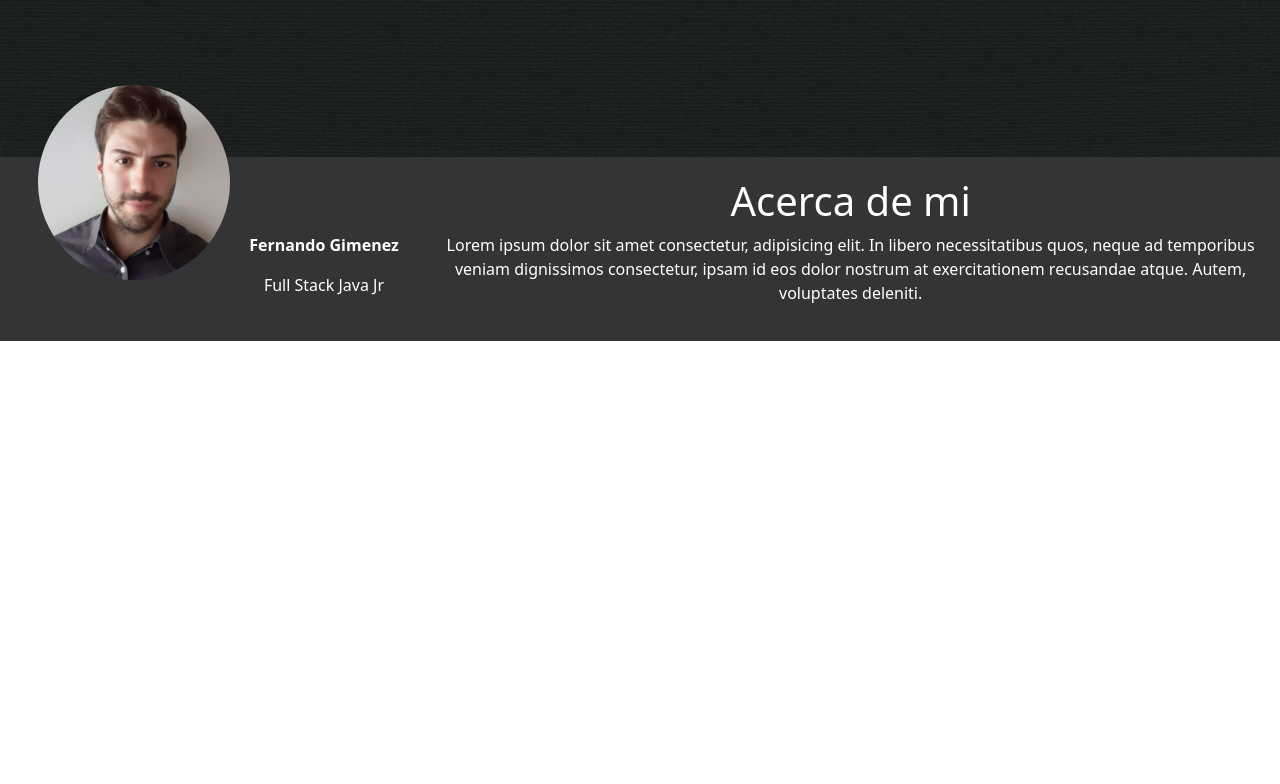
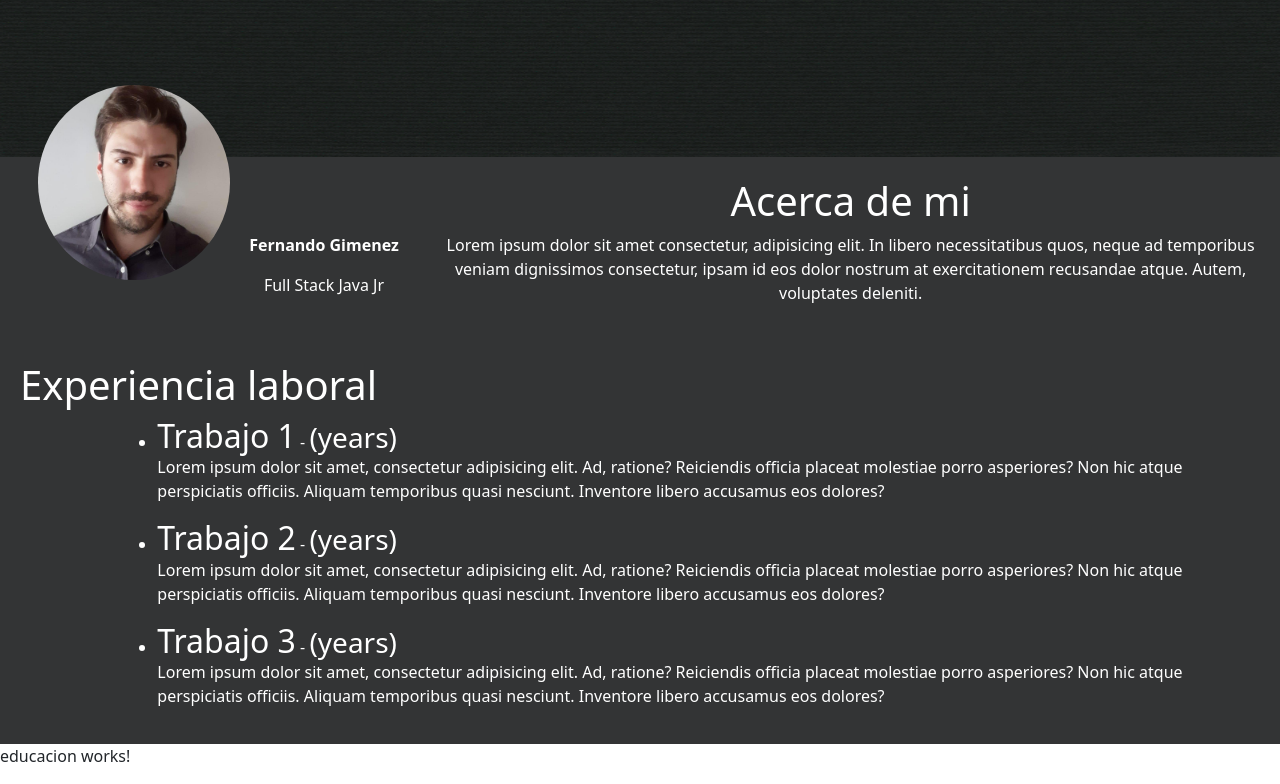
Before and after one commit to fergim92/portfolio-front-end-argentina-programa, an Angular app in the folder miPortfolio/: page / in a window 1280 px wide. Shown: the part 335-1119 px from the top of the page. Before the commit the page ends 800 px from the top, so only its background shows below. Built offline with nearby package versions, Linux system fonts and the light colour scheme.

Commit message:
componen educacion y experiencia casi terminado

```diff
--- a/miPortfolio/src/app/app.component.html
+++ b/miPortfolio/src/app/app.component.html
@@ -1,2 +1,4 @@
 <app-header></app-header>
 <app-acerca-de></app-acerca-de>
+<app-experiencia></app-experiencia>
+<app-educacion></app-educacion>
--- a/miPortfolio/src/app/app.module.ts
+++ b/miPortfolio/src/app/app.module.ts
@@ -9,6 +9,7 @@
 import { BannerComponent } from './components/banner/banner.component';
 import { AcercaDeComponent } from './components/acerca-de/acerca-de.component';
 import { ExperienciaComponent } from './components/experiencia/experiencia.component';
+import { EducacionComponent } from './components/educacion/educacion.component';
 
 
 
@@ -21,6 +22,7 @@
     BannerComponent,
     AcercaDeComponent,
     ExperienciaComponent,
+    EducacionComponent,
 
   ],
   imports: [
--- /dev/null
+++ b/miPortfolio/src/app/components/educacion/educacion.component.html
@@ -0,0 +1 @@
+<p>educacion works!</p>
--- a/miPortfolio/src/app/components/experiencia/experiencia.component.css
+++ b/miPortfolio/src/app/components/experiencia/experiencia.component.css
@@ -0,0 +1,12 @@
+.row{
+    padding: 20px;
+}
+
+div{
+    background-color:  #333435;
+    color: white;
+}
+
+h2, h3{
+    display: inline;
+}
--- a/miPortfolio/src/app/components/experiencia/experiencia.component.html
+++ b/miPortfolio/src/app/components/experiencia/experiencia.component.html
@@ -1 +1,23 @@
-<p>experiencia works!</p>
+<div class="row">
+    <h1>Experiencia laboral</h1>
+    <div class="col-lg-1"></div>
+    <div class="col-lg-11">
+        <ul>
+            <li>
+                <h2>Trabajo 1</h2> -
+                <h3>(years)</h3>
+            </li>
+            <p>Lorem ipsum dolor sit amet, consectetur adipisicing elit. Ad, ratione? Reiciendis officia placeat molestiae porro asperiores? Non hic atque perspiciatis officiis. Aliquam temporibus quasi nesciunt. Inventore libero accusamus eos dolores?</p>
+            <li>
+                <h2>Trabajo 2</h2> -
+                <h3>(years)</h3>
+            </li>
+            <p>Lorem ipsum dolor sit amet, consectetur adipisicing elit. Ad, ratione? Reiciendis officia placeat molestiae porro asperiores? Non hic atque perspiciatis officiis. Aliquam temporibus quasi nesciunt. Inventore libero accusamus eos dolores?</p>
+            <li>
+                <h2>Trabajo 3</h2> -
+                <h3>(years)</h3>
+            </li>
+            <p>Lorem ipsum dolor sit amet, consectetur adipisicing elit. Ad, ratione? Reiciendis officia placeat molestiae porro asperiores? Non hic atque perspiciatis officiis. Aliquam temporibus quasi nesciunt. Inventore libero accusamus eos dolores?</p>
+        </ul>
+    </div>
+</div>
```
Also changed, not shown: miPortfolio/src/app/components/educacion/educacion.component.ts (added, +10 -0 lines), miPortfolio/src/app/components/educacion/educacion.component.css (added), 1 other file (tests, documents, lock files or other folders).
